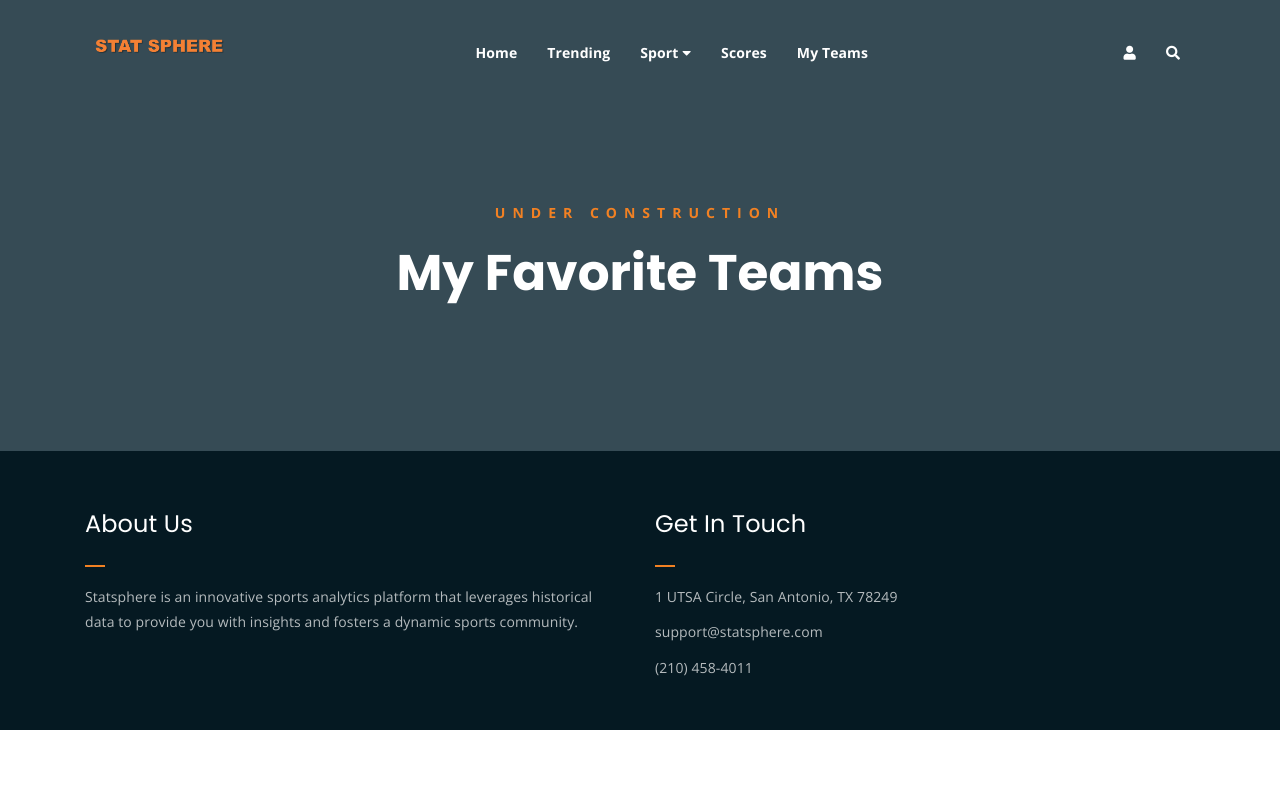
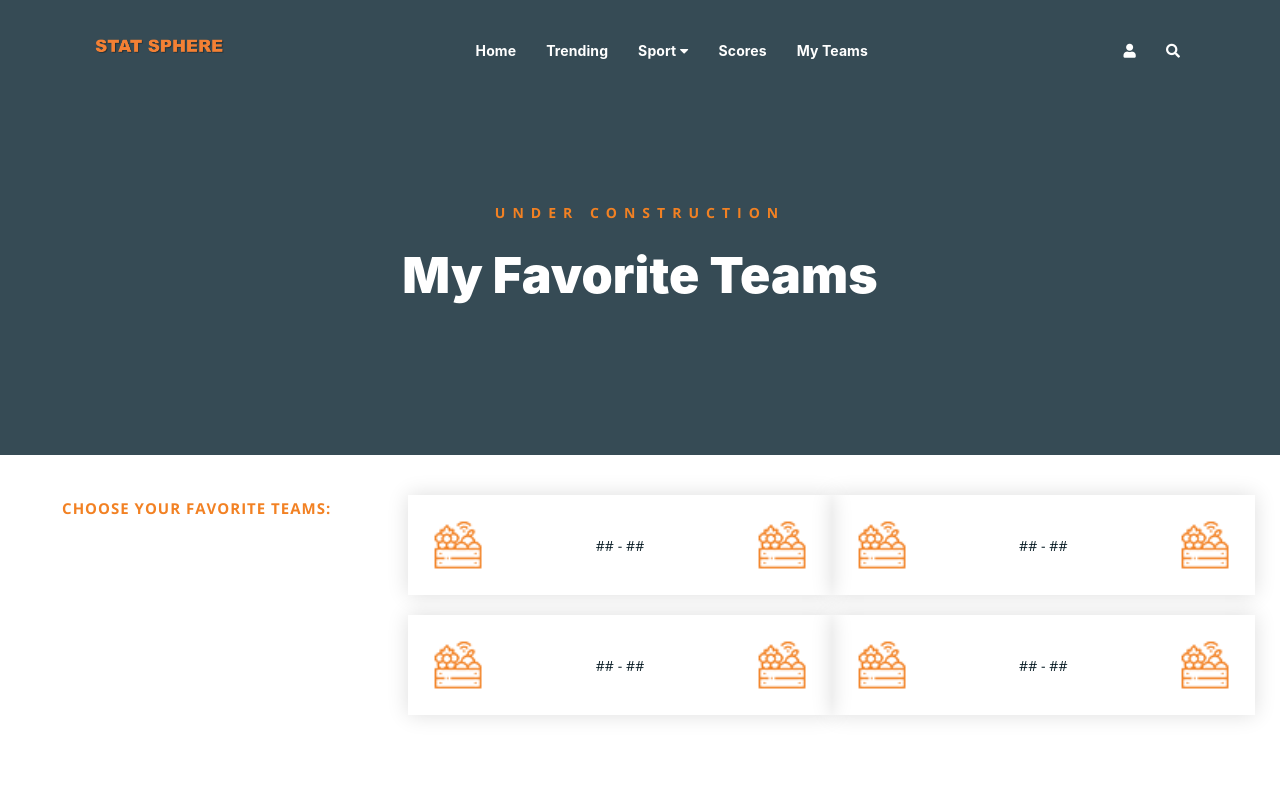
Before and after one commit to saif-32/Statsphere, a React (Create React App) app in the folder client/: page /teams in a window 1280 px wide. Shown: the top 800 px of the page. Built offline with nearby package versions, Linux system fonts and the light colour scheme.

Commit message:
Teams page styling

```diff
--- a/client/public/index.html
+++ b/client/public/index.html
@@ -50,6 +50,10 @@
 
       <!-- statsphere.css TEST-->
       <link rel="stylesheet" href="assets/css/statsphere.css">
+
+      <!-- bootstrap select menu-->
+      <link rel="stylesheet" href="https://stackpath.bootstrapcdn.com/bootstrap/4.1.1/css/bootstrap.min.css">
+      <link rel="stylesheet" href="https://cdnjs.cloudflare.com/ajax/libs/bootstrap-select/1.13.1/css/bootstrap-select.css" />
   </head>
   <body>
     <noscript>You need to enable JavaScript to run this app.</noscript>
@@ -65,10 +69,10 @@
       To create a production bundle, use `npm run build` or `yarn build`.
     -->
 
-    	<!-- jquery -->
+  <!-- jquery -->
 	<script src="assets/js/jquery-1.11.3.min.js"></script>
 	<!-- bootstrap -->
-	<script src="assets/bootstrap/js/bootstrap.min.js"></script>
+	<script src="assets/bootstrap/js/bootstrap.bundle.min.js"></script>
 	<!-- count down -->
 	<script src="assets/js/jquery.countdown.js"></script>
 	<!-- isotope -->
@@ -85,5 +89,9 @@
 	<script src="assets/js/sticker.js"></script>
 	<!-- main js -->
 	<script src="assets/js/main.js"></script>
+  <!-- bootstrap select menu -->
+	<script src="https://ajax.googleapis.com/ajax/libs/jquery/2.1.1/jquery.min.js"></script>
+	<script src="https://stackpath.bootstrapcdn.com/bootstrap/4.1.1/js/bootstrap.bundle.min.js"></script>
+	<script src="https://cdnjs.cloudflare.com/ajax/libs/bootstrap-select/1.13.1/js/bootstrap-select.min.js"></script>
   </body>
 </html>
--- a/client/src/components/header.js
+++ b/client/src/components/header.js
@@ -10,7 +10,7 @@ export const Header = () => {
           <div className="main-menu-wrap">
             {/* logo */}
             <div className="site-logo">
-              <a href="index.html">
+              <a href="/">
                 <img src="assets/img/logo.png" alt />
               </a>
             </div>
--- a/client/src/pages/home.js
+++ b/client/src/pages/home.js
@@ -37,14 +37,15 @@ export const Home = () => {
             <div className="row">
               <div className="col-lg-8 offset-lg-2 text-center">
                 <div className="breadcrumb-text">
-                  <p>under construction</p>
-                  <h1>Trending</h1>
+                  <p>Live Scores</p>
+                  <h1>Stat Sphere</h1>
                 </div>
               </div>
             </div>
           </div>
         </div>
         {/* end hero area */}
+
         {/* main columns */}
         <div className="row" style={{ padding: 40 }}>
           <div className="col-4 col-lg-4 text-center">
@@ -174,7 +175,7 @@ export const Home = () => {
             <p className="excerpt">Lorem ipsum dolor sit amet, consectetur adipisicing elit. Voluptatibus laborum autem, dolores inventore, beatae nam.</p>
           </div>
         </div>
-        <a href="trending.html" className="boxed-btn">More</a>
+        <a href="/trending" className="boxed-btn">More</a>
       </div>
     </div>
   </div>
--- a/client/src/pages/teams.js
+++ b/client/src/pages/teams.js
@@ -3,6 +3,14 @@ import Header from '../components/header';
 import Footer from '../components/footer';
 
 export const Teams = () => {
+  const selectboxheading = {
+    color:'#F28123',
+    fontWeight:700,
+    textTransform:"uppercase",
+    letterSpacing:1,
+    fontSize:15
+  }
+
     return (
         <div>
             <Header />
@@ -19,6 +27,81 @@ export const Teams = () => {
                 </div>
               </div>
 
+              <div className="row" style={{paddingTop: 40, paddingRight: 40}}>
+                <div className="col-4 col-lg-4 text-center" style={{height:'100vh'}}>
+                  <p style={selectboxheading}>Choose your favorite teams:</p>
+                  <select className="selectpicker" multiple data-live-search="true">
+                    <option>Mustard</option>
+                    <option>Ketchup</option>
+                    <option>Relish</option>
+                  </select>
+                </div>
+		          <div className="col-8">
+			          <div className="row">
+                  <div className="single-latest-news" style={{width:'50%'}}>
+                    <div className="news-text-box">
+                      <p className="blog-meta">
+                        <div className="score-box">
+                          <div className="team">
+                            <img src="assets/img/favicon.png" alt="team name"/>
+                          </div>
+                          <div>## - ##</div>
+                          <div className="team">
+                            <img src="assets/img/favicon.png" alt="team name"/>
+                          </div>
+                        </div>
+                      </p>
+                    </div>
+                  </div>
+                  <div className="single-latest-news" style={{width:'50%'}}>
+                    <div className="news-text-box">
+                      <p className="blog-meta">
+                        <div className="score-box">
+                          <div className="team">
+                            <img src="assets/img/favicon.png" alt="team name"/>
+                          </div>
+                          <div>## - ##</div>
+                          <div className="team">
+                            <img src="assets/img/favicon.png" alt="team name"/>
+                          </div>
+                        </div>
+                      </p>
+                    </div>
+                  </div>
+                  <div className="single-latest-news" style={{width:'50%'}}>
+                    <div className="news-text-box">
+                      <p className="blog-meta">
+                        <div className="score-box">
+                          <div className="team">
+                            <img src="assets/img/favicon.png" alt="team name"/>
+                          </div>
+                          <div>## - ##</div>
+                          <div className="team">
+                            <img src="assets/img/favicon.png" alt="team name"/>
+                          </div>
+                        </div>
+                      </p>
+                    </div>
+                  </div>
+                  <div className="single-latest-news" style={{width:'50%'}}>
+                    <div className="news-text-box">
+                      <p className="blog-meta">
+                        <div className="score-box">
+                          <div className="team">
+                            <img src="assets/img/favicon.png" alt="team name"/>
+                          </div>
+                          <div>## - ##</div>
+                          <div className="team">
+                            <img src="assets/img/favicon.png" alt="team name"/>
+                          </div>
+                        </div>
+                      </p>
+                    </div>
+                  </div>
+			</div>
+		</div>
+	</div>
+
             <Footer />
         </div>
     );
```
Lines whose indentation alone changed are shown as unchanged.
